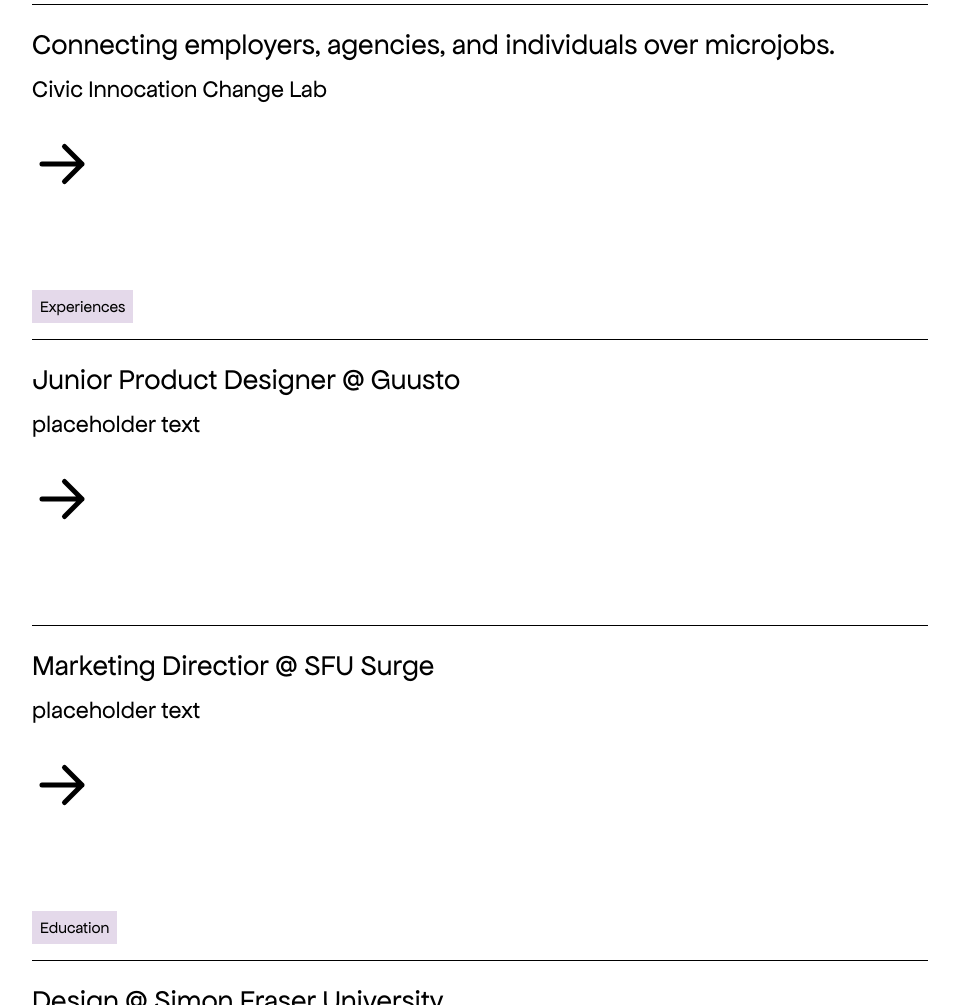
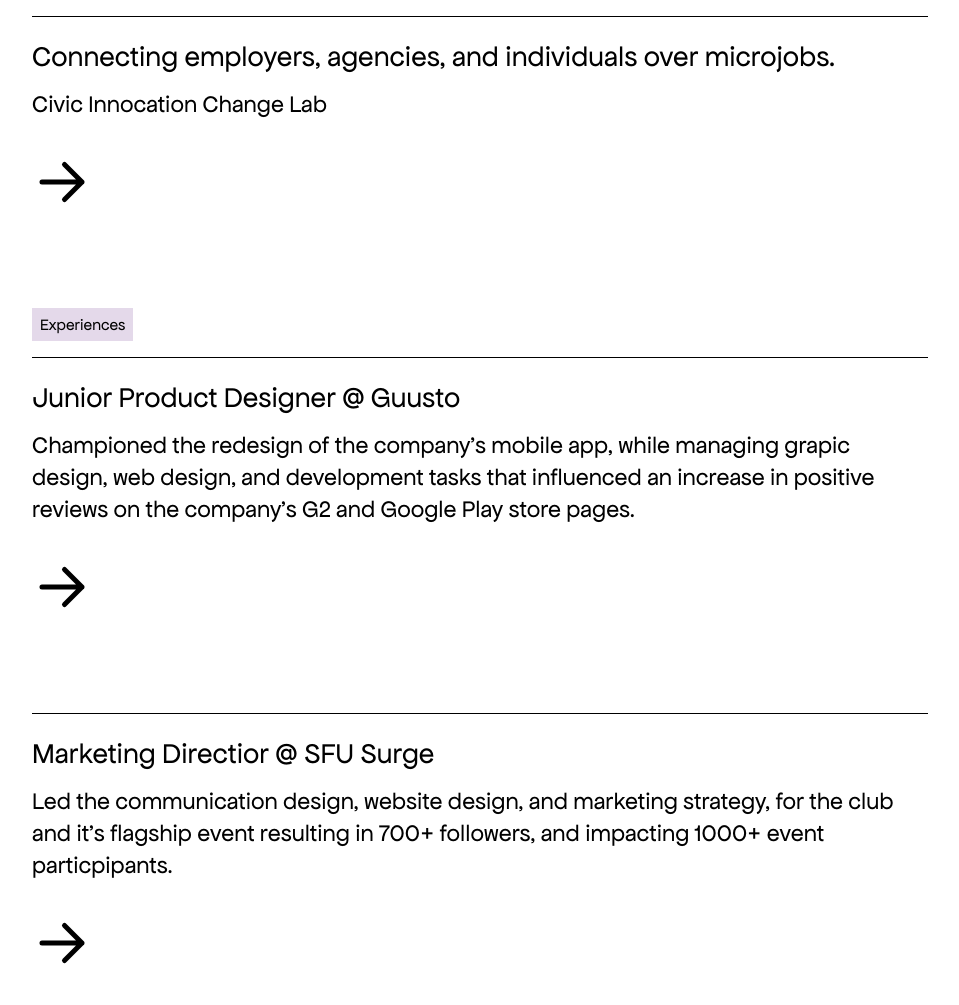
Before and after one commit to amemichelle/portfolio-site, a Gatsby site: page / in a window 1280 px wide. Shown: the part 2689-3694 px from the top of the page, without its empty margins (160-1119 px from the left). Built offline with nearby package versions, Linux system fonts and the light colour scheme; Gatsby itself is replaced by a stand-in of ours.

Commit message:
terminal updates

```diff
--- a/package.json
+++ b/package.json
@@ -22,6 +22,7 @@
     "gatsby-plugin-sharp": "^4.24.0",
     "gatsby-source-filesystem": "^4.24.0",
     "gatsby-transformer-sharp": "^4.24.0",
+    "graphql": "^15.8.0",
     "react": "^18.1.0",
     "react-dom": "^18.1.0",
     "sass": "^1.55.0"
--- a/src/components/dynamicimg.js
+++ b/src/components/dynamicimg.js
@@ -1,9 +1,6 @@
 import * as React from 'react'
 import { graphql } from "gatsby"
 import { GatsbyImage } from "gatsby-plugin-image"
-
-
-
 
 export const query = graphql`
 {
@@ -17,8 +14,6 @@ export const query = graphql`
 }
 `;
 
-
-
 const DynamicImg = () => {
 
     return(
@@ -30,5 +25,4 @@ const DynamicImg = () => {
 
 export default DynamicImg
 
-
 /*   */
--- a/src/pages/index.js
+++ b/src/pages/index.js
@@ -31,11 +31,9 @@ const IndexPage = () => {
       <Project projectTitle="Enhance the digital experience for girls in tech."  projectDesc="IAT 333: Interaction Design Methods" projectImg={GitImage}></Project>
       <Project projectTitle="Connecting employers, agencies, and individuals over microjobs."  projectDesc="Civic Innocation Change Lab" projectImg={CultivateImage}></Project>
 
-
-
       <Category categoryName="Experiences"></Category>
-      <Experience experienceTitle="Junior Product Designer @ Guusto" experienceDesc="placeholder text"></Experience>
-      <Experience experienceTitle="Marketing Directior @ SFU Surge" experienceDesc="placeholder text"></Experience>
+      <Experience experienceTitle="Junior Product Designer @ Guusto" experienceDesc="Championed the redesign of the company's mobile app, while managing grapic design, web design, and development tasks that influenced an increase in positive reviews on the company's G2 and Google Play store pages."></Experience>
+      <Experience experienceTitle="Marketing Directior @ SFU Surge" experienceDesc="Led the communication design, website design, and marketing strategy, for the club and it's flagship event resulting in 700+ followers, and impacting 1000+ event particpipants."></Experience>
 
       <Category categoryName="Education"></Category>
       <Experience experienceTitle="Design @ Simon Fraser University" experienceDesc="September 2016 - June 2022"></Experience>
--- a/src/styles/index.scss
+++ b/src/styles/index.scss
@@ -48,6 +48,7 @@
     @include removeMarginBlock;
     font-size:1.5rem;
     padding: 1rem 0;
+    line-height:2rem;
 }
 
 .project-img {
@@ -57,6 +58,7 @@
 
 .project-tile-img{
     max-width:100%;
+    width:100%;
 }
 
 .project-container, .experience {
```
Also changed, not shown: src/styles/index.css, 2 other files.
